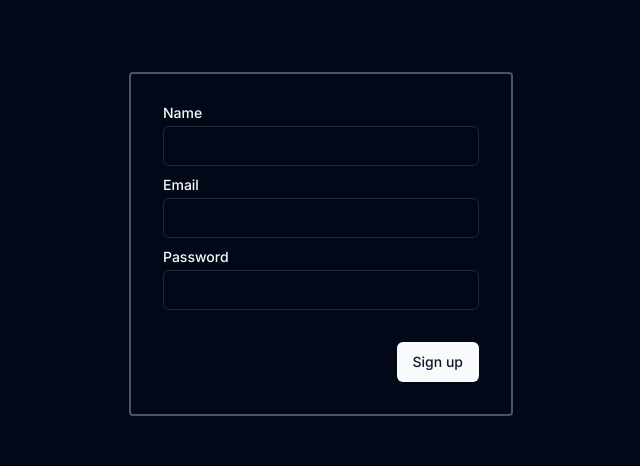
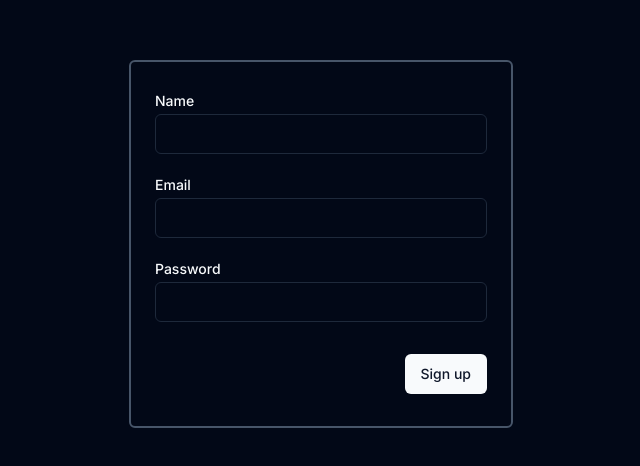
Before and after one commit to andresfernandez89/auth-nextjs, a Next.js app: page / in a window 1280 px wide. Shown: the part 156-622 px from the top of the page, without its empty margins (319-959 px from the left). Built offline with nearby package versions, Linux system fonts and the light colour scheme.

Commit message:
feat: signup-form component

```diff
--- a/src/components/signup-form.tsx
+++ b/src/components/signup-form.tsx
@@ -3,24 +3,54 @@ import { signup } from "@/app/actions/auth";
 import { Button } from "@/components/ui/button";
 import { Input } from "@/components/ui/input";
 import { Label } from "@/components/ui/label";
+import { FormInputs, SignupFormSchema } from "@/lib/definitions";
+import { zodResolver } from "@hookform/resolvers/zod";
+import { SubmitHandler, useForm } from "react-hook-form";
 
 export function SignupForm() {
+  const {
+    register,
+    handleSubmit,
+    formState: { errors },
+  } = useForm<FormInputs>({
+    resolver: zodResolver(SignupFormSchema),
+  });
+
+  const onSubmit: SubmitHandler<FormInputs> = (data) => {
+    try {
+      signup(data);
+    } catch (error) {
+      throw new Error("Errores");
+    }
+  };
+
   return (
     <form
-      action={signup}
-      className="w-full max-w-sm rounded border-slate-600 px-6  sm:border-2 sm:p-8"
+      onSubmit={handleSubmit(onSubmit)}
+      className="w-full max-w-sm rounded-md border-slate-600 px-6 sm:border-2 sm:py-8"
     >
-      <div className="mb-3 grid w-full items-center gap-1.5">
+      <div className="mb-6 grid w-full items-center gap-1.5">
         <Label htmlFor="name">Name</Label>
-        <Input id="name" className="" />
+        <Input id="name" {...register("name")} />
+        {errors?.name && (
+          <p className="ml-1 text-sm text-red-500">{errors?.name.message}</p>
+        )}
       </div>
-      <div className="mb-3 grid w-full  items-center gap-1.5">
+      <div className="mb-6 grid w-full  items-center gap-1.5">
         <Label htmlFor="email">Email</Label>
-        <Input id="email" type="email" />
+        <Input id="email" {...register("email")} type="email" />
+        {errors?.email && (
+          <p className="ml-1 text-sm text-red-500">{errors?.email.message}</p>
+        )}
       </div>
-      <div className="mb-4 grid w-full  items-center gap-1.5">
+      <div className="mb-6 grid w-full  items-center gap-1.5">
         <Label htmlFor="password">Password</Label>
-        <Input id="password" type="password" />
+        <Input id="password" {...register("password")} type="password" />
+        {errors?.password && (
+          <p className="ml-1 text-sm text-red-500">
+            {errors?.password.message}
+          </p>
+        )}
       </div>
       <div className="mt-8 text-right">
         <Button type="submit">Sign up</Button>
```
